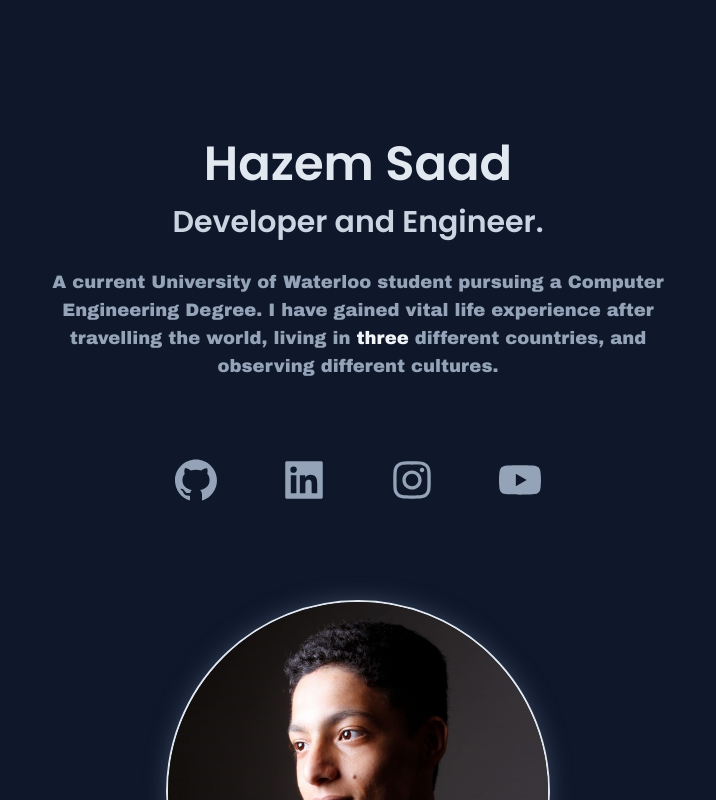
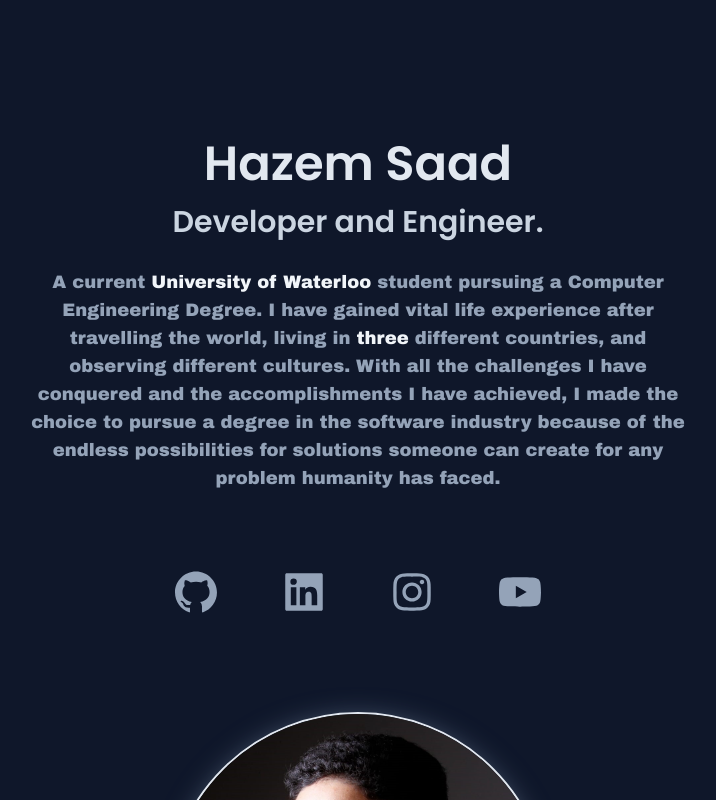
Before and after one commit to HazemS24/Hazem-Saad, a Next.js app: page / in a window 1280 px wide. Shown: the top 800 px of the page, without its empty margins (282-998 px from the left). Built offline with nearby package versions, Linux system fonts and the light colour scheme.

Commit message:
Improved Personal Bio.

```diff
--- a/src/app/introduction.tsx
+++ b/src/app/introduction.tsx
@@ -25,11 +25,16 @@ export const Introduction = () => {
             Developer and Engineer.
           </h3>
           <p className="text-md max-sm:text-sm py-5 leading-8 md:text-lg max-w-2xl mx-auto text-slate-400 font-archivo">
-            A current University of Waterloo student pursuing a Computer
-            Engineering Degree. I have gained vital life experience after
-            travelling the world, living in{" "}
+            A current{" "}
+            <span className="text-slate-100">University of Waterloo</span>{" "}
+            student pursuing a Computer Engineering Degree. I have gained vital
+            life experience after travelling the world, living in{" "}
             <span className="text-slate-100">three</span> different countries,
-            and observing different cultures.
+            and observing different cultures. With all the challenges I have
+            conquered and the accomplishments I have achieved, I made the choice to
+            pursue a degree in the software industry because of the endless
+            possibilities for solutions someone can create for any problem
+            humanity has faced.
           </p>
         </div>
         <div className="text-5xl max-sm:text-3xl max-sm:py-0 text-slate-400 flex justify-center gap-[60px] py-4 max-md:gap-[30px]">
@@ -60,4 +65,4 @@ export const Introduction = () => {
       </section>
     </motion.div>
   );
-}
+};
```
